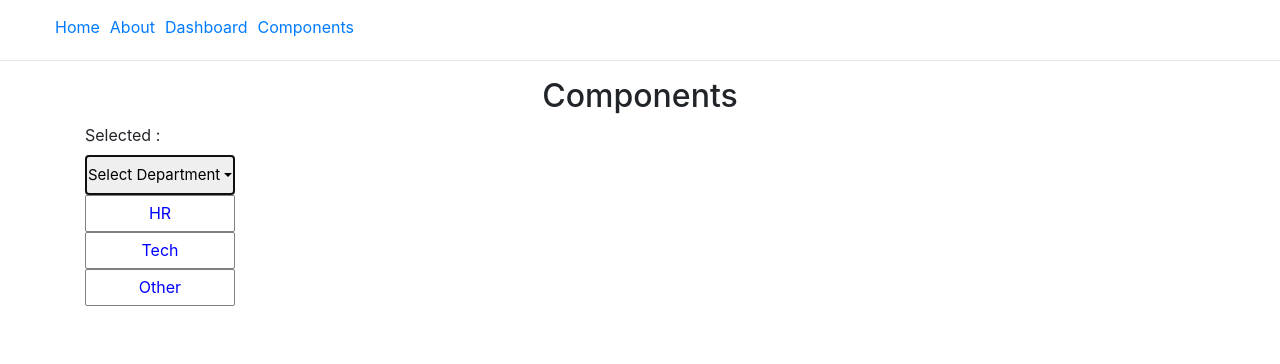
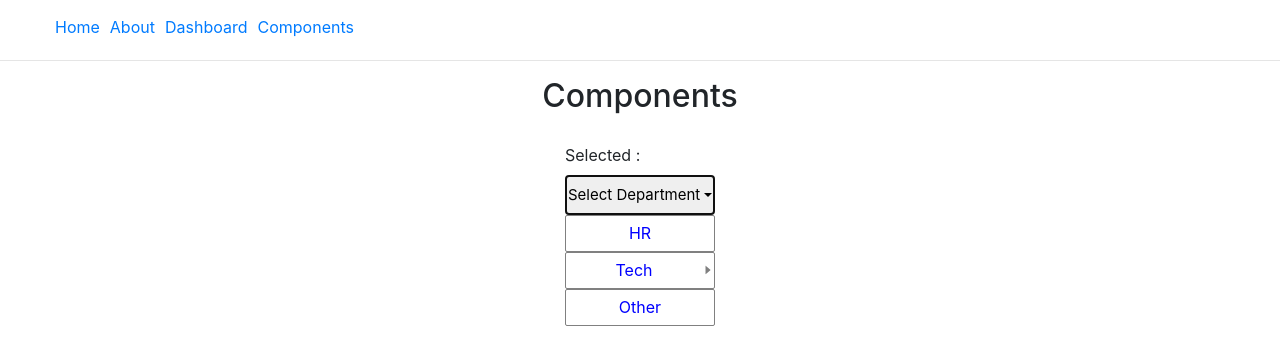
Before and after one commit to harsandevhunt/react-poc, a React (Create React App) app: page /components in a window 1280 px wide. Both pictures are taken after a click on the button "Select Department". Shown: the top 364 px of the page. Built offline with nearby package versions, Linux system fonts and the light colour scheme.

Commit message:
added outside click handler for dropdown

```diff
--- a/src/components/common/DropdownMultiMenu/DropdownMultiMenu.scss
+++ b/src/components/common/DropdownMultiMenu/DropdownMultiMenu.scss
@@ -6,27 +6,19 @@
     text-align: center;
     color: blue;
     cursor: pointer;
+    position: absolute;
+    background: white;
     display: flex;
     z-index: 2;
     flex-direction: column;
     ul{
         padding:0px !important;
+        background: white;
     }
     ul,li{
         width: 150px;
     }
-}
-
-.dropdown-toggle{
-    display: flex;
-    justify-content: center;
-    align-items: center;
-    width: 150px;
-    height: 40px;
-    font-size: 15px;
-}
-
-.dropdown-custom-menu li {
+    li {
         display: inline-block;
         position: relative;
         display: inline-block;
@@ -38,47 +30,69 @@
     }
 
 
-.dropdown-custom-menu li li a {
+    li li a {
         font-size: 12px;
     }
 
-.dropdown-custom-menu li li{
+    li li{
         margin: -1px;
     }
 
-.dropdown-custom-menu li:hover,.active {
+    li:hover,.active {
         background: grey;
         color: white;
         & ul{
             color: blue;
         }
     }
+    //Direct immediate child of List item hover for svg icon
+    li:hover > svg{
+        color: white;
+    }
 
-.dropdown-custom-menu ul {
+    ul {
         position: absolute;
         left: 150px;
         top: 0px;
         display: none;
     }
 
-.dropdown-custom-menu li:hover ul ul {
+    li:hover ul ul {
         display: none;
     }
 
-.dropdown-custom-menu li:hover ul {
+    li:hover ul {
         display: block;
     }
-.dropdown-custom-menu li li:hover ul {
+    li li:hover ul {
         // margin-left: 150px;
         // margin-top: -35px;
         display: block;
+    }
+
+}
+
+
+.dropdown-toggle{
+    display: flex;
+    justify-content: center;
+    align-items: center;
+    width: 150px;
+    height: 40px;
+    font-size: 15px;
 }
 nu-li {
     padding: 10px;
 }
 
-.dropdown-submenu {
-    position: absolute;
-    left: 0px;
-    top: 0px;
+.dropdown-container{
+    display: flex;
+    justify-content: center;
+    padding: 20px;
 }
+.li-icon{
+    color: grey;
+    float: right;
+    margin:calc(12% - 0.59em) 0px 0px;
+    font-size: 12px;
+}
--- a/src/components/common/DropdownMultiMenu/DropdownMultiMenu.tsx
+++ b/src/components/common/DropdownMultiMenu/DropdownMultiMenu.tsx
@@ -1,22 +1,27 @@
-import React from "react";
-import './DropdownMultiMenu.scss';
+import React, { createRef } from "react";
+import { AiFillCaretRight } from "react-icons/ai"
+import "./DropdownMultiMenu.scss";
 interface props {
 	data: [];
 	submenu?: any;
 	selectedItem?: string;
 	title?: string;
+	domKey?:string;
+	active?:boolean;
 }
 
 interface state {
 	styleObj: any;
-    selectedItem?:string;
+	selectedItem?: string;
 }
 
-class DropdownMultiMenu extends React.Component<props,state> {
-
-    constructor(props:props){
+class DropdownMultiMenu extends React.Component<props, state> {
+	node:any;
+	constructor(props: props) {
 		super(props);
-        this.state = {styleObj:{display:'none'}};
+		this.state = { styleObj: { display: "none" } };
+		this.node = createRef<HTMLDivElement>();
+		document.addEventListener("click", this.handleClick, false);
 	}
 
 	getMenuItemTitle = (menuItem: any, index: any, depthLevel: any) => {
@@ -28,36 +33,78 @@ class DropdownMultiMenu extends React.Component<props,state> {
 
 		if (menuItem.submenu && menuItem.submenu.length > 0) {
 			return (
-                <li key={title + index} className={(this.state.selectedItem === title)?'active':''}>
+				<li
+					key={title + index}
+					className={
+						this.state.selectedItem === title ? "active" : ""
+					}
+				>
 					{title}
-                    <DropdownMultiMenu data={menuItem.submenu} submenu={true} selectedItem={this.state.selectedItem}/>
+					<AiFillCaretRight className="li-icon"/>
+					<DropdownMultiMenu
+						data={menuItem.submenu}
+						submenu={true}
+						selectedItem={this.state.selectedItem}
+					/>
 				</li>
 			);
 		} else {
-            return <li key={title + index} className={(this.state.selectedItem === title)?'active':''}>{title}</li>;
+			return (
+				<li
+					key={title + index}
+					className={
+						this.state.selectedItem === title ? "active" : ""
+					}
+				>
+					{title}
+				</li>
+			);
 		}
 	};
 
-    toggleMenu = () => {
-        const displayValue = (this.state.styleObj.display === 'none')? 'flex':'none';
-        this.setState({styleObj:{display:displayValue}});
+	toggleMenu = (action?:any) => {
+		let displayValue = '';
+		if(action)
+			displayValue = (action === 'show')?'flex':'none';
+		else
+			displayValue = this.state.styleObj.display === "none" ? "flex" : "none";
+		this.setState({ styleObj: { display: displayValue } });
 	};
 
 	toggleHover = (event: any) => {
 		//console.log(event);
 	};
+
 	selectRecord = (event: any) => {
-        if (event.target.innerHTML && event.target.innerHTML.indexOf('<') === -1) {
+		if (
+			event.target.innerHTML &&
+			event.target.innerHTML.indexOf("<") === -1
+		) {
 			let selectedTxt = event.target.innerText;
-            console.log('Selected value is : ', selectedTxt);
+			console.log("Selected value is : ", selectedTxt);
 			this.setState({ selectedItem: selectedTxt });
-            this.toggleMenu();
+			this.toggleMenu('hide');
 		}
 	};
 
-    componentDidMount() {
-        const ddId = document.getElementById('dropdown-custom-menu');
-        console.log(ddId);
+	handleClick = (e:any)=>{
+		if(this.node && !this.node.contains)
+			return;
+		if(this.node.contains(e.target) && e.target.tagName === 'LI'){
+			return;
+		}else if(this.node.contains(e.target)){
+			console.log('Yes! It contains');
+			this.toggleMenu('show');
+		}else{
+			console.log('No! It doesn\'t contains');
+			this.toggleMenu('hide');
+		}
+
+	};
+
+	componentWillUnmount() {
+		// detaching event listener from this component while leaving
+		document.removeEventListener("click", this.handleClick, false);
 	}
 
 	render = () => {
@@ -70,20 +117,37 @@ class DropdownMultiMenu extends React.Component<props,state> {
 		if (this.props.submenu && this.props.submenu === true)
 			return <ul className="sub">{options}</ul>;
 
-        let titleBlock = '';
+		let titleBlock = "";
 		if (this.props.title) {
 			titleBlock = this.props.title;
 		}
 
 		return (
-            <div>
-                <label>Selected : </label> {this.state.selectedItem}<br></br>
-                <button className="dropdown-toggle" onClick={this.toggleMenu}>{titleBlock ? <div>{titleBlock}</div> : ''}</button>
-                <ul id="dropdown-custom-menu" className="dropdown-custom-menu" style={this.state.styleObj} onClick={this.selectRecord} onMouseEnter={this.toggleHover} onMouseLeave={this.toggleHover}>
+			<div className="dropdown-container">
+				<div className="dropdown-container-body">
+					<label>Selected : </label> {this.state.selectedItem}
+					<br></br>
+					<div ref={node => this.node = node}>
+						<button
+							className="dropdown-toggle"
+							onClick={this.toggleMenu}
+						>
+							{titleBlock ? <div>{titleBlock}</div> : ""}
+						</button>
+						<ul
+							id="dropdown-custom-menu"
+							className="dropdown-custom-menu"
+							style={this.state.styleObj}
+							onClick={this.selectRecord}
+							onMouseEnter={this.toggleHover}
+							onMouseLeave={this.toggleHover}
+						>
 							{options}
 						</ul>
 					</div>
-        )
+				</div>
+			</div>
+		);
 	};
 }
 
```
Lines whose indentation alone changed are shown as unchanged.
